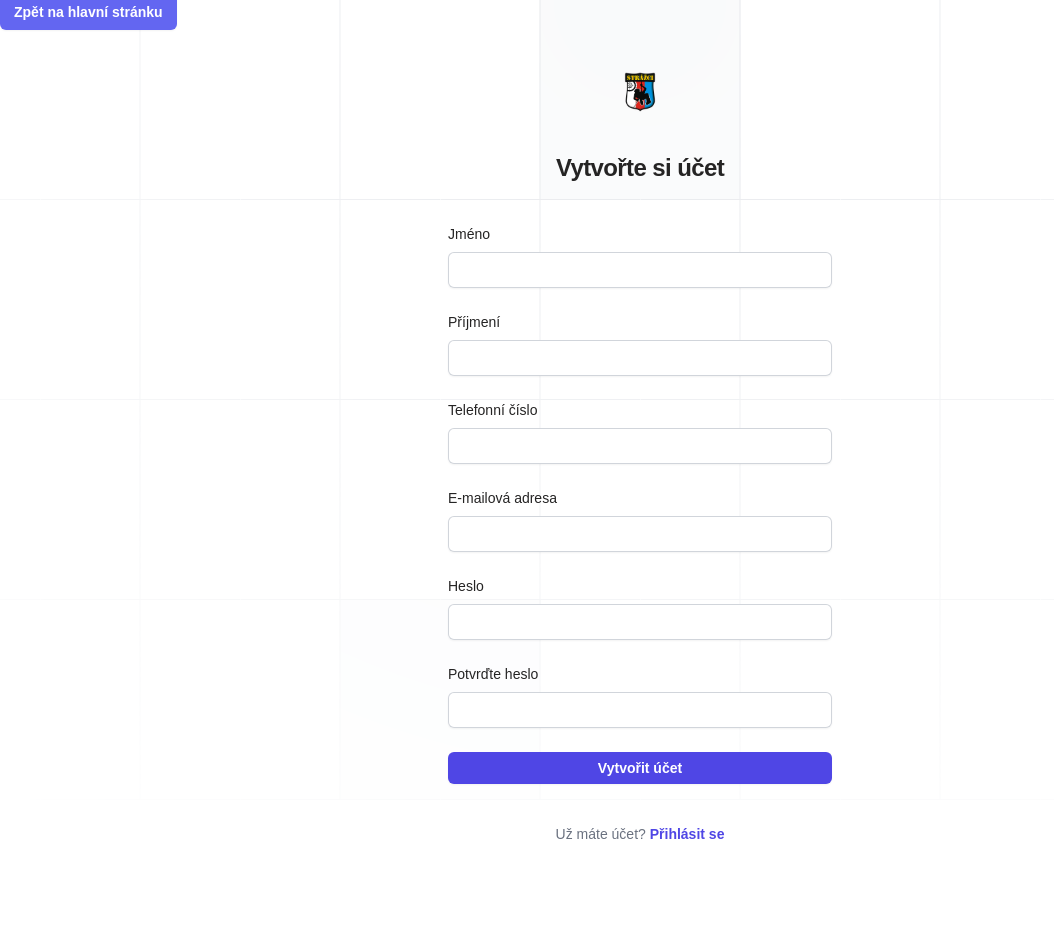
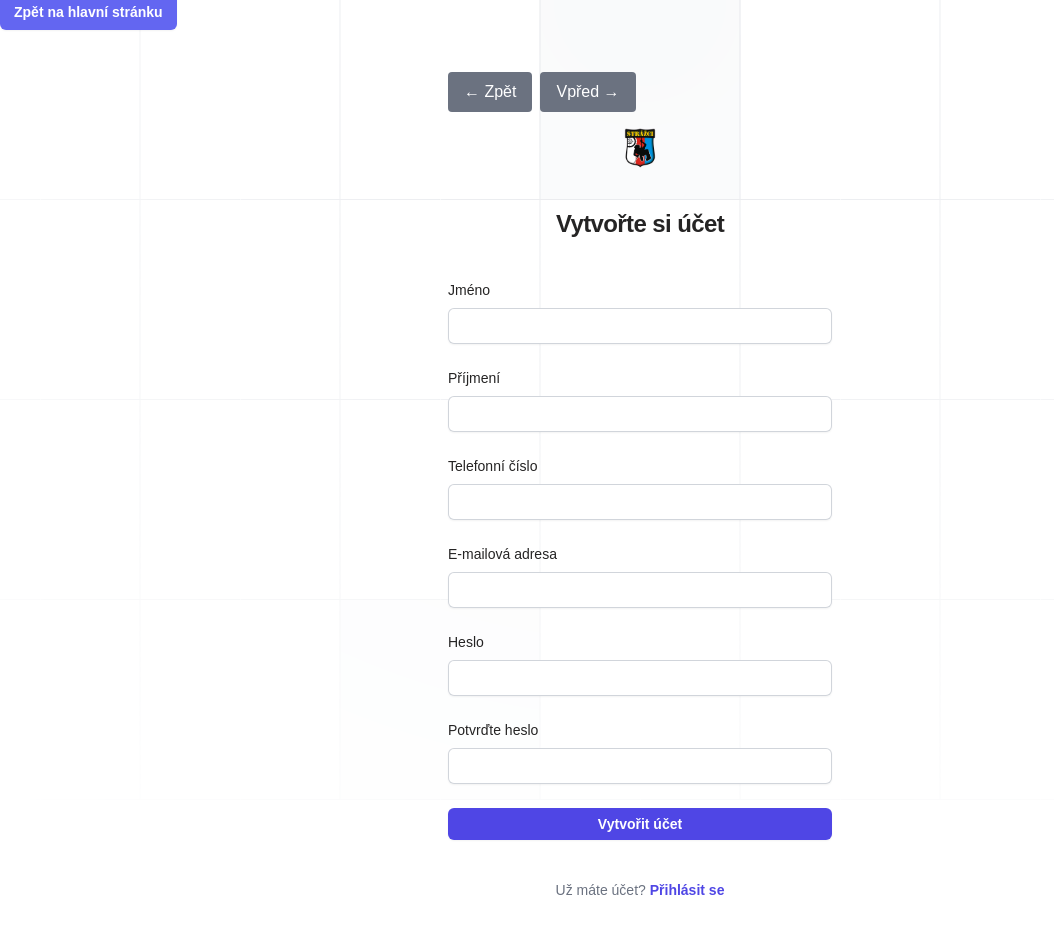
Before and after one commit to DanoHrCZ/tabor-izs, a Next.js app: page /register in a window 1280 px wide. Shown: the top 934 px of the page, without its empty margins (0-1054 px from the left). Before the commit the page ends 892 px from the top, so only its background shows below. Built offline with nearby package versions, Linux system fonts and the light colour scheme.

Commit message:
feat: Add navigation buttons to various pages for improved user experience

```diff
--- a/app/(non-layout)/admin/page.tsx
+++ b/app/(non-layout)/admin/page.tsx
@@ -101,6 +101,22 @@ const AdminPage = () => {
 
     return (
         <div className="container mx-auto p-4">
+            {/* Navigační tlačítka */}
+            <div className="mb-4 flex gap-2">
+                <button
+                    onClick={() => router.back()}
+                    className="px-4 py-2 bg-gray-500 text-white rounded hover:bg-gray-600 transition-colors flex items-center gap-2"
+                >
+                    ← Zpět
+                </button>
+                <button
+                    onClick={() => router.forward()}
+                    className="px-4 py-2 bg-gray-500 text-white rounded hover:bg-gray-600 transition-colors flex items-center gap-2"
+                >
+                    Vpřed →
+                </button>
+            </div>
+
             <div className="flex justify-between items-center mb-4">
                 <h1 className="text-2xl font-bold">
                     {role === "admin" ? "Admin Dashboard" : "Zdravotnický panel"}
--- a/app/(non-layout)/login/page.tsx
+++ b/app/(non-layout)/login/page.tsx
@@ -71,6 +71,24 @@ export default function LoginPage() {
   return (
     <>
       <div className="flex min-h-full flex-1 flex-col justify-center px-6 py-12 lg:px-8">
+        {/* Navigační tlačítka */}
+        <div className="sm:mx-auto sm:w-full sm:max-w-sm mb-4 flex gap-2">
+          <button
+            type="button"
+            onClick={() => router.back()}
+            className="px-4 py-2 bg-gray-500 text-white rounded hover:bg-gray-600 transition-colors flex items-center gap-2"
+          >
+            ← Zpět
+          </button>
+          <button
+            type="button"
+            onClick={() => router.forward()}
+            className="px-4 py-2 bg-gray-500 text-white rounded hover:bg-gray-600 transition-colors flex items-center gap-2"
+          >
+            Vpřed →
+          </button>
+        </div>
+
         <div className="sm:mx-auto sm:w-full sm:max-w-sm">
           <Image
             alt="logo"
--- a/app/(non-layout)/message/[offerId]/page.tsx
+++ b/app/(non-layout)/message/[offerId]/page.tsx
@@ -117,6 +117,22 @@ export default function MessagePage() {
 
   return (
     <div className="flex min-h-screen flex-col items-center justify-center bg-gray-100 py-12 px-6">
+      {/* Navigační tlačítka */}
+      <div className="w-full max-w-2xl mb-4 flex gap-2">
+        <button
+          onClick={() => router.back()}
+          className="px-4 py-2 bg-gray-500 text-white rounded hover:bg-gray-600 transition-colors flex items-center gap-2"
+        >
+          ← Zpět
+        </button>
+        <button
+          onClick={() => router.forward()}
+          className="px-4 py-2 bg-gray-500 text-white rounded hover:bg-gray-600 transition-colors flex items-center gap-2"
+        >
+          Vpřed →
+        </button>
+      </div>
+
       <div className="w-full max-w-2xl bg-white p-8 rounded-lg shadow-md">
         <h1 className="text-3xl font-bold text-center text-gray-900 mb-6">
           Poslat zprávu pro {offer?.firstName} {offer?.lastName}
--- a/app/(non-layout)/new-offer/page.tsx
+++ b/app/(non-layout)/new-offer/page.tsx
@@ -151,6 +151,24 @@ const NewOfferPage = () => {
 
   return (
     <div className="max-w-4xl mx-auto px-4 sm:px-6 lg:px-8 py-10">
+      {/* Navigační tlačítka */}
+      <div className="mb-6 flex gap-2">
+        <button
+          type="button"
+          onClick={() => router.back()}
+          className="px-4 py-2 bg-gray-500 text-white rounded hover:bg-gray-600 transition-colors flex items-center gap-2"
+        >
+          ← Zpět
+        </button>
+        <button
+          type="button"
+          onClick={() => router.forward()}
+          className="px-4 py-2 bg-gray-500 text-white rounded hover:bg-gray-600 transition-colors flex items-center gap-2"
+        >
+          Vpřed →
+        </button>
+      </div>
+
       {isSubmitting ? ( // Zobrazení loading screenu
         <div className="flex justify-center items-center h-64">
           <div className="animate-spin rounded-full h-8 w-8 border-b-2 border-indigo-500"></div>
--- a/app/(non-layout)/offer/[id]/page.tsx
+++ b/app/(non-layout)/offer/[id]/page.tsx
@@ -73,6 +73,22 @@ export default function UserPage() {
 
   return (
     <>
+      {/* Navigační tlačítka */}
+      <div className="m-4 flex gap-2">
+        <button
+          onClick={() => router.back()}
+          className="px-4 py-2 bg-gray-500 text-white rounded hover:bg-gray-600 transition-colors flex items-center gap-2"
+        >
+          ← Zpět
+        </button>
+        <button
+          onClick={() => router.forward()}
+          className="px-4 py-2 bg-gray-500 text-white rounded hover:bg-gray-600 transition-colors flex items-center gap-2"
+        >
+          Vpřed →
+        </button>
+      </div>
+
       {offer ? (
         <div className="flex flex-col space-y-2 m-4">
           <p className="mt-6 text-xl/8 text-gray-700">
--- a/app/(non-layout)/parent/[id]/page.tsx
+++ b/app/(non-layout)/parent/[id]/page.tsx
@@ -69,6 +69,22 @@ export default function ParentPage() {
 
   return (
     <>
+      {/* Navigační tlačítka */}
+      <div className="m-4 flex gap-2">
+        <button
+          onClick={() => router.back()}
+          className="px-4 py-2 bg-gray-500 text-white rounded hover:bg-gray-600 transition-colors flex items-center gap-2"
+        >
+          ← Zpět
+        </button>
+        <button
+          onClick={() => router.forward()}
+          className="px-4 py-2 bg-gray-500 text-white rounded hover:bg-gray-600 transition-colors flex items-center gap-2"
+        >
+          Vpřed →
+        </button>
+      </div>
+
       {parent ? (
         <div className="flex flex-col space-y-2 m-4">
           <p className="mt-6 text-xl/8 text-gray-700">Informace o rodiči</p>
--- a/app/(non-layout)/register/page.tsx
+++ b/app/(non-layout)/register/page.tsx
@@ -102,6 +102,24 @@ export default function RegistrationPage() {
   return (
     <>
       <div className="flex min-h-full flex-1 flex-col justify-center px-6 py-12 lg:px-8">
+        {/* Navigační tlačítka */}
+        <div className="sm:mx-auto sm:w-full sm:max-w-sm mb-4 flex gap-2">
+          <button
+            type="button"
+            onClick={() => router.back()}
+            className="px-4 py-2 bg-gray-500 text-white rounded hover:bg-gray-600 transition-colors flex items-center gap-2"
+          >
+            ← Zpět
+          </button>
+          <button
+            type="button"
+            onClick={() => router.forward()}
+            className="px-4 py-2 bg-gray-500 text-white rounded hover:bg-gray-600 transition-colors flex items-center gap-2"
+          >
+            Vpřed →
+          </button>
+        </div>
+
         <div className="sm:mx-auto sm:w-full sm:max-w-sm">
           <Image
             alt="logo"
--- a/app/(non-layout)/send-anonymous-message/[token]/page.tsx
+++ b/app/(non-layout)/send-anonymous-message/[token]/page.tsx
@@ -1,7 +1,7 @@
 "use client";
 
 import { useEffect, useState } from "react";
-import { useParams } from "next/navigation";
+import { useParams, useRouter } from "next/navigation";
 import { db } from "../../../../Firebase";
 import { updateDoc, addDoc, collection, query, where, getDocs, serverTimestamp, Timestamp, doc } from "firebase/firestore";
 import React from "react";
@@ -24,6 +24,7 @@ export default function AnonymousMessagePage() {
   const [sending, setSending] = useState<boolean>(false);
 
   const { token } = useParams() as { token: string };
+  const router = useRouter();
 
   useEffect(() => {
     const checkToken = async () => {
@@ -117,6 +118,22 @@ export default function AnonymousMessagePage() {
 
   return (
     <div className="flex min-h-screen flex-col items-center justify-center bg-gray-100 py-12 px-6">
+      {/* Navigační tlačítka */}
+      <div className="w-full max-w-2xl mb-4 flex gap-2">
+        <button
+          onClick={() => router.back()}
+          className="px-4 py-2 bg-gray-500 text-white rounded hover:bg-gray-600 transition-colors flex items-center gap-2"
+        >
+          ← Zpět
+        </button>
+        <button
+          onClick={() => router.forward()}
+          className="px-4 py-2 bg-gray-500 text-white rounded hover:bg-gray-600 transition-colors flex items-center gap-2"
+        >
+          Vpřed →
+        </button>
+      </div>
+
       <div className="w-full max-w-2xl bg-white p-8 rounded-lg shadow-md">
         <h1 className="text-3xl font-bold text-center text-gray-900 mb-6">
           Poslat zprávu pro {tokenData?.childName}
--- a/app/(non-layout)/user/[id]/page.tsx
+++ b/app/(non-layout)/user/[id]/page.tsx
@@ -65,6 +65,22 @@ export default function UserPage() {
   // Render user information and Offers component if authenticated
   return (
     <div className="flex min-h-screen flex-col items-center justify-center bg-gray-100 py-12 px-6">
+      {/* Navigační tlačítka */}
+      <div className="w-full max-w-3xl mb-4 flex gap-2">
+        <button
+          onClick={() => router.back()}
+          className="px-4 py-2 bg-gray-500 text-white rounded hover:bg-gray-600 transition-colors flex items-center gap-2"
+        >
+          ← Zpět
+        </button>
+        <button
+          onClick={() => router.forward()}
+          className="px-4 py-2 bg-gray-500 text-white rounded hover:bg-gray-600 transition-colors flex items-center gap-2"
+        >
+          Vpřed →
+        </button>
+      </div>
+
       <div className="w-full max-w-3xl bg-white p-8 rounded-lg shadow-md">
         <h1 className="text-3xl font-bold text-center text-gray-900">
           Vítej, {userData?.firstName}!
--- a/app/(non-layout)/zdravotnik/page.tsx
+++ b/app/(non-layout)/zdravotnik/page.tsx
@@ -80,6 +80,22 @@ const ZdravotnikPage = () => {
 
     return (
         <div className="container mx-auto p-4">
+            {/* Navigační tlačítka */}
+            <div className="mb-4 flex gap-2">
+                <button
+                    onClick={() => router.back()}
+                    className="px-4 py-2 bg-gray-500 text-white rounded hover:bg-gray-600 transition-colors flex items-center gap-2"
+                >
+                    ← Zpět
+                </button>
+                <button
+                    onClick={() => router.forward()}
+                    className="px-4 py-2 bg-gray-500 text-white rounded hover:bg-gray-600 transition-colors flex items-center gap-2"
+                >
+                    Vpřed →
+                </button>
+            </div>
+
             <div className="flex justify-between items-center mb-4">
                 <h1 className="text-2xl font-bold">Zdravotnický panel - Přihlášky</h1>
             </div>
--- a/components/AdminOffers.tsx
+++ b/components/AdminOffers.tsx
@@ -15,6 +15,7 @@ import pdfMake from 'pdfmake/build/pdfmake';
 import pdfFonts from 'pdfmake/build/vfs_fonts';
 import { Content, TDocumentDefinitions } from "pdfmake/interfaces";
 import * as XLSX from 'xlsx';
+import { useRouter } from "next/navigation";
 
 // Set fonts for pdfMake
 pdfMake.vfs = pdfFonts.vfs;
@@ -54,6 +55,7 @@ const AdminOffers: React.FC = () => {
   const [offers, setOffers] = useState<Offer[]>([]);
   const [selectedOffers, setSelectedOffers] = useState<string[]>([]);
   const [searchQuery, setSearchQuery] = useState<string>("");
+  const router = useRouter();
 
   useEffect(() => {
     const fetchOffers = async () => {
@@ -774,6 +776,12 @@ const AdminOffers: React.FC = () => {
                       </td>
                       <td className="px-6 py-4 whitespace-nowrap text-sm font-medium">
                         <button
+                          onClick={() => router.push(`/offer/${offer.id}`)}
+                          className="text-text-indigo hover:text-indigo-900 mr-4"
+                        >
+                          Detail
+                        </button>
+                        <button
                           onClick={() => deleteOffer(offer.id)}
                           className="text-red-600 hover:text-red-900"
                         >
```
